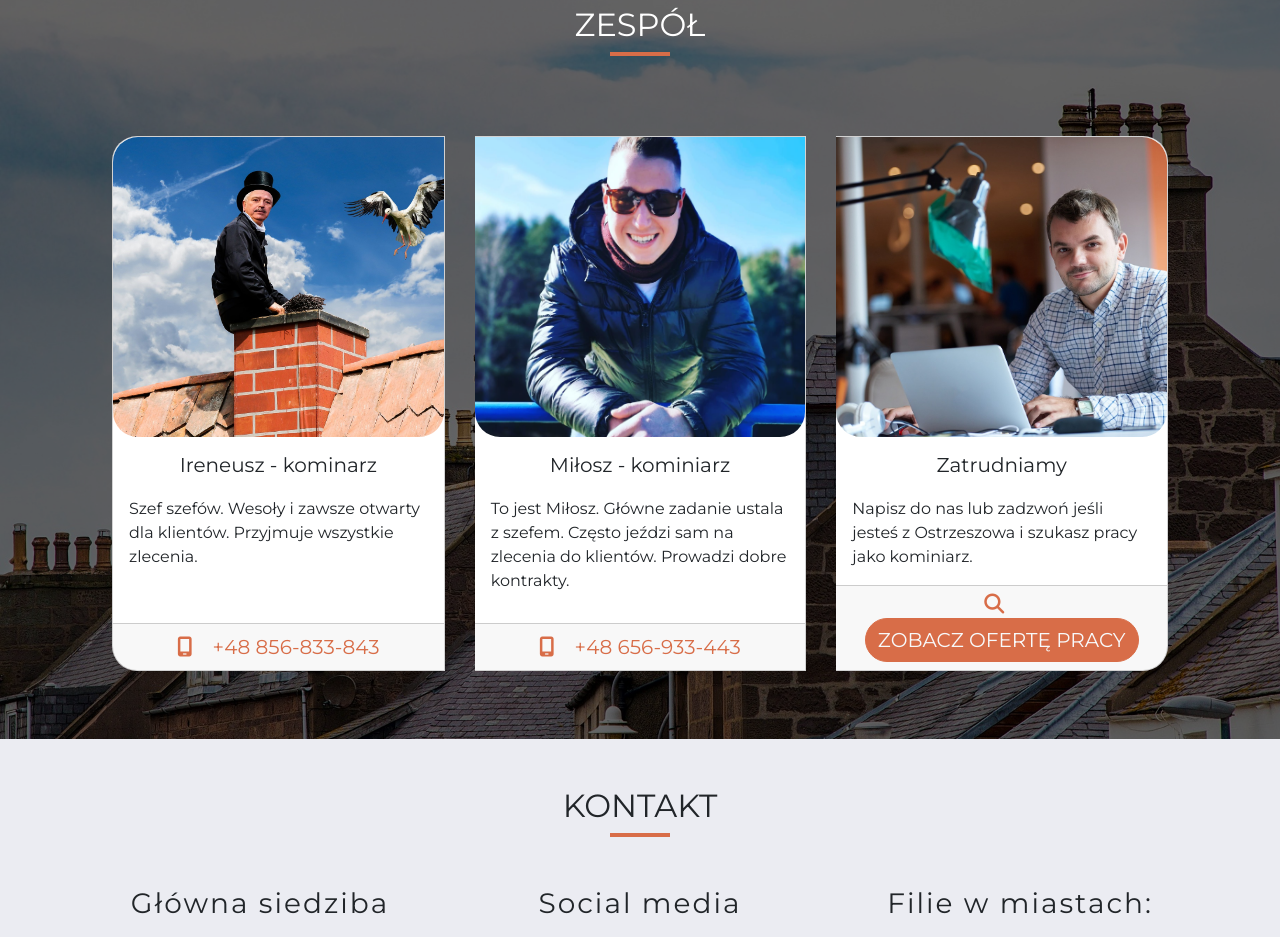
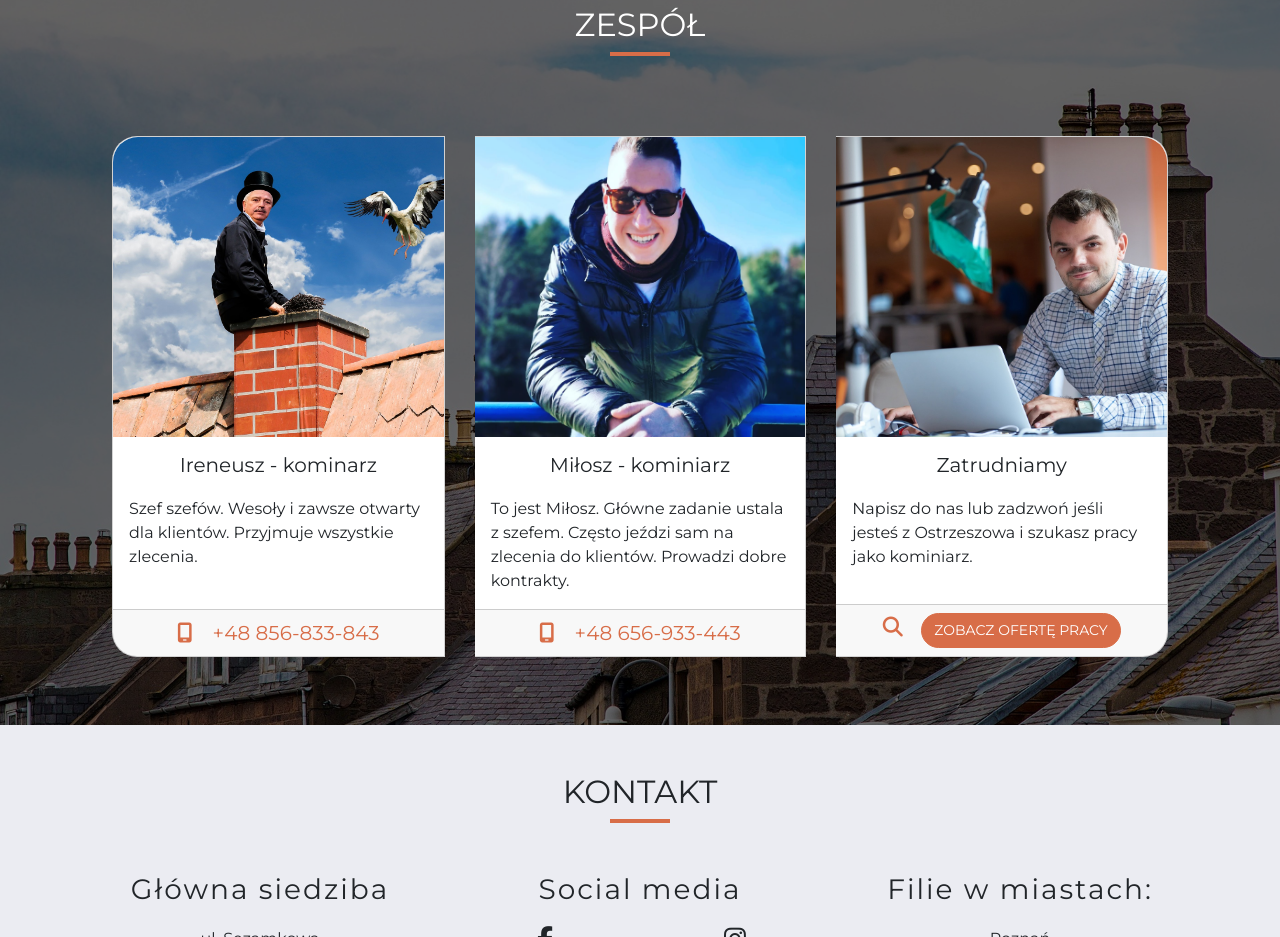
Before and after one commit to webszyk/owoc-kominiarz, a plain HTML site: page kominiarstwo/index.html in a window 1280 px wide. Shown: the part 3340-4277 px from the top of the page. Drawn offline with nearby package versions, Linux system fonts and the light colour scheme.

Commit message:
updated color

```diff
--- a/kominiarstwo/css/style.css
+++ b/kominiarstwo/css/style.css
@@ -305,6 +305,9 @@ header.hero-img .fa-angles-down {
   color: #d86d48;
 }
 
+/* ==========================================================================
+   Zespół - WERSJA ZGODNA Z TWOIMI WYTYCZNYMI
+   ========================================================================== */
 .team {
   position: relative;
   background-image: url("../img/kominy-domy.jpg");
@@ -326,16 +329,19 @@ header.hero-img .fa-angles-down {
   color: #fff;
 }
 .team .card {
-  margin-bottom: 20px;
-  transform: 0.6s;
+  margin-bottom: 20px; /* Przywracamy oryginalny margines */
+  transition: transform 0.3s; /* Zmieniamy "transform" na "transition" */
+  border-radius: 25px; /* POPRAWKA 1: Dodajemy zaokrąglenie rogów do każdej karty */
 }
 .team .card img {
   height: 300px;
-  -o-object-fit: cover;
-     object-fit: cover;
-  -o-object-position: 25% 35%;
-     object-position: 25% 35%;
-  border-radius: 25px;
+  object-fit: cover;
+  object-position: 25% 35%;
+  /* Ważne: usuwamy zaokrąglenie tylko z obrazka, aby cała karta była spójna */
+  border-top-left-radius: 25px;
+  border-top-right-radius: 25px;
+  border-bottom-left-radius: 0;
+  border-bottom-right-radius: 0;
 }
 .team .card i {
   padding-right: 15px;
@@ -347,11 +353,24 @@ header.hero-img .fa-angles-down {
   color: #d86d48;
   font-size: 20px;
 }
+
+.team .card a.btn-brand {
+    color: #fff !important; /* Gwarantujemy biały tekst */
+    font-size: 16px; /* Lekko większa czcionka dla czytelności */
+}
+
 .team .card .card-title {
   margin-bottom: 20px;
 }
 .team .card:hover {
   transform: scale(0.95);
+}
+
+/* POPRAWKA 2: Bardziej precyzyjny selektor dla przycisku w karcie "Zatrudniamy" */
+.team .card-footer a.btn-brand {
+  color: #fff !important; /* Przywracamy biały kolor tekstu na przycisku z !important dla pewności */
+  font-size: 14px; /* Ustawiamy odpowiednią wielkość czcionki dla przycisku */
+  /* Nie dodajemy innych stylów, aby zachować oryginalny wygląd przycisku */
 }
 
 @media (min-width: 300px) {
@@ -414,7 +433,7 @@ header.hero-img .fa-angles-down {
  .navbar-expand-lg .navbar-nav {
     align-items: center; /* Ta jedna linijka centruje linki menu w pionie! */
 }/*# sourceMappingURL=style.css.map */
-
+}
 
 /* ==========================================================================
    Niestandardowe Style Przycisków
```
